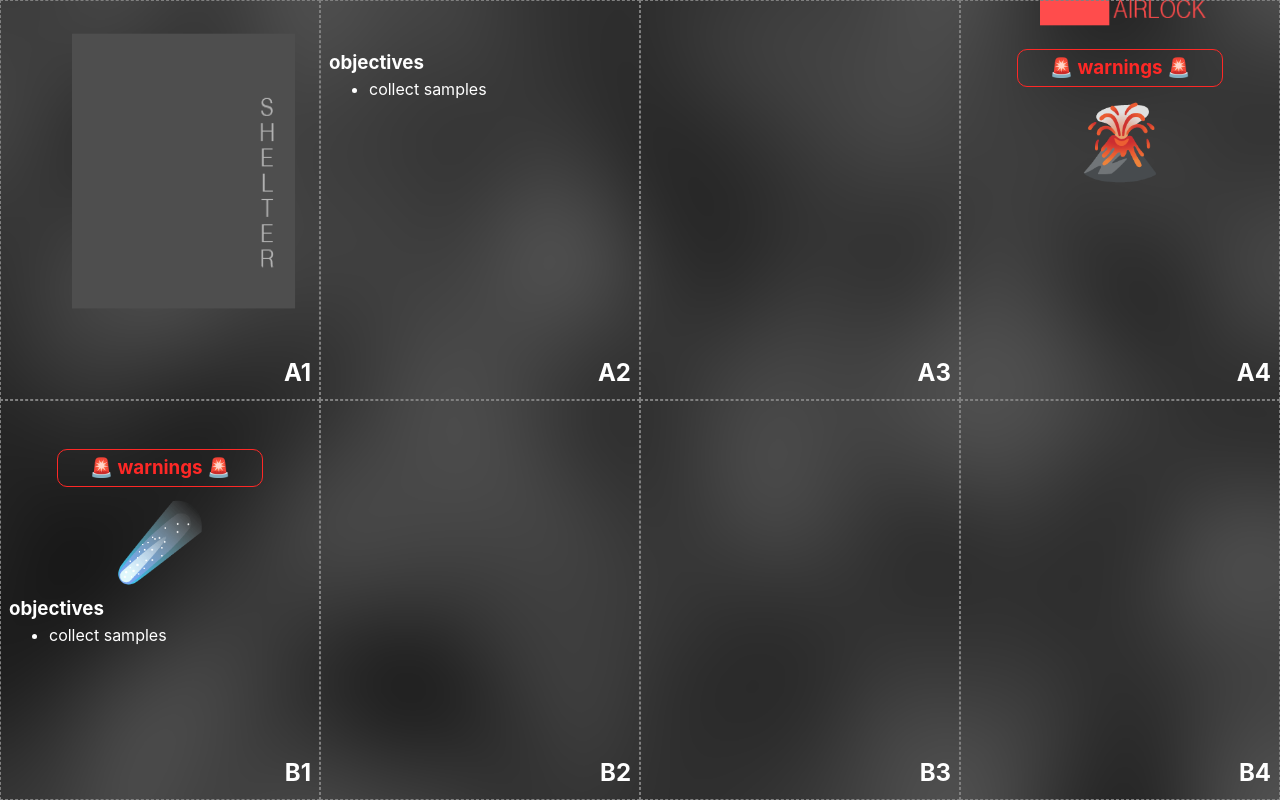
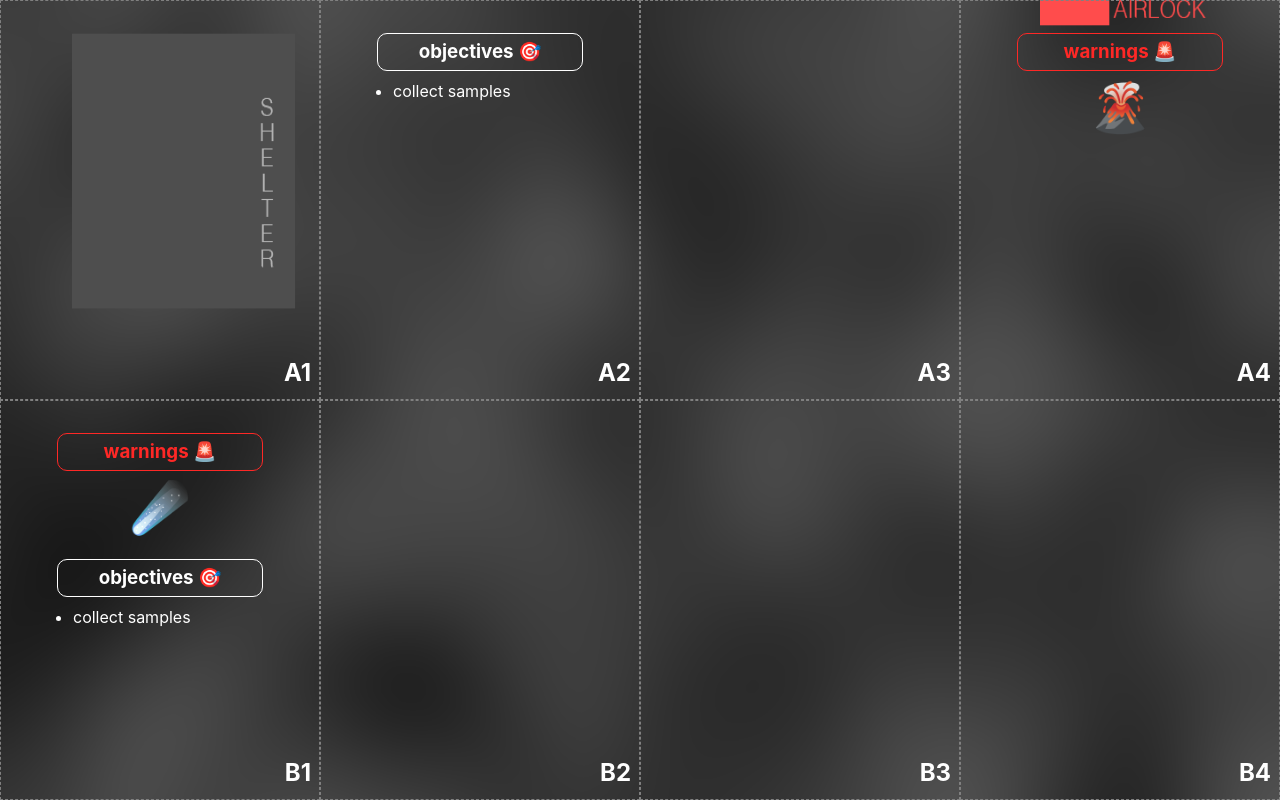
Before and after one commit to belfz/lunares-map-client, a React (Create React App) app: page / in a window 1280 px wide. Built offline with nearby package versions, Linux system fonts and the light colour scheme.

Commit message:
minor styling

```diff
--- a/src/components/LunarArea.tsx
+++ b/src/components/LunarArea.tsx
@@ -5,7 +5,7 @@ const LunarAreaContainer = styled.div`
   border: 1px dashed gray;
   display: flex;
   flex-direction: column;
-  padding: 3rem .5rem .5rem .5rem;
+  padding: 2rem .5rem .5rem .5rem;
   color: white;
 `;
 
@@ -16,13 +16,22 @@ const LunarAreaIdMarker = styled.h2`
 
 const Objectives = styled.div`
   color: white;
+  h3 {
+    border: 1px solid white;
+    border-radius: 10px;
+    text-align: center;
+    margin: 0 3rem;
+    padding: .25rem;
+  }
   ul {
-    margin: 0;
+    margin-top: 0.5rem;
+    padding-left: 4rem;
   }
 `;
 
 const Warnings = styled.div`
   color: #FE2826;
+  margin-bottom: 1rem;
   h3 {
     border: 1px solid #FE2826;
     border-radius: 10px;
@@ -41,7 +50,7 @@ const WarningsListing = styled.div`
 `;
 
 const Warning = styled.h1`
-  font-size: 72px;
+  font-size: 48px;
 `;
 
 interface Props {
@@ -55,7 +64,7 @@ export const LunarArea = ({ id, objectives, warnings }: Props) => {
     <LunarAreaContainer>
       {warnings.length > 0 && (
         <Warnings>
-          <h3>🚨 warnings 🚨</h3>
+          <h3>warnings 🚨</h3>
           <WarningsListing>
             {warnings.map((wrn, idx) => <Warning key={idx}>{wrn}</Warning>)}
           </WarningsListing>
@@ -63,7 +72,7 @@ export const LunarArea = ({ id, objectives, warnings }: Props) => {
       )}
       {objectives.length > 0 && (
         <Objectives>
-          <h3>objectives</h3>
+          <h3>objectives 🎯</h3>
           <ul>
             {objectives.map((obj, idx) => <li key={idx}>{obj}</li>)}
           </ul>
```
